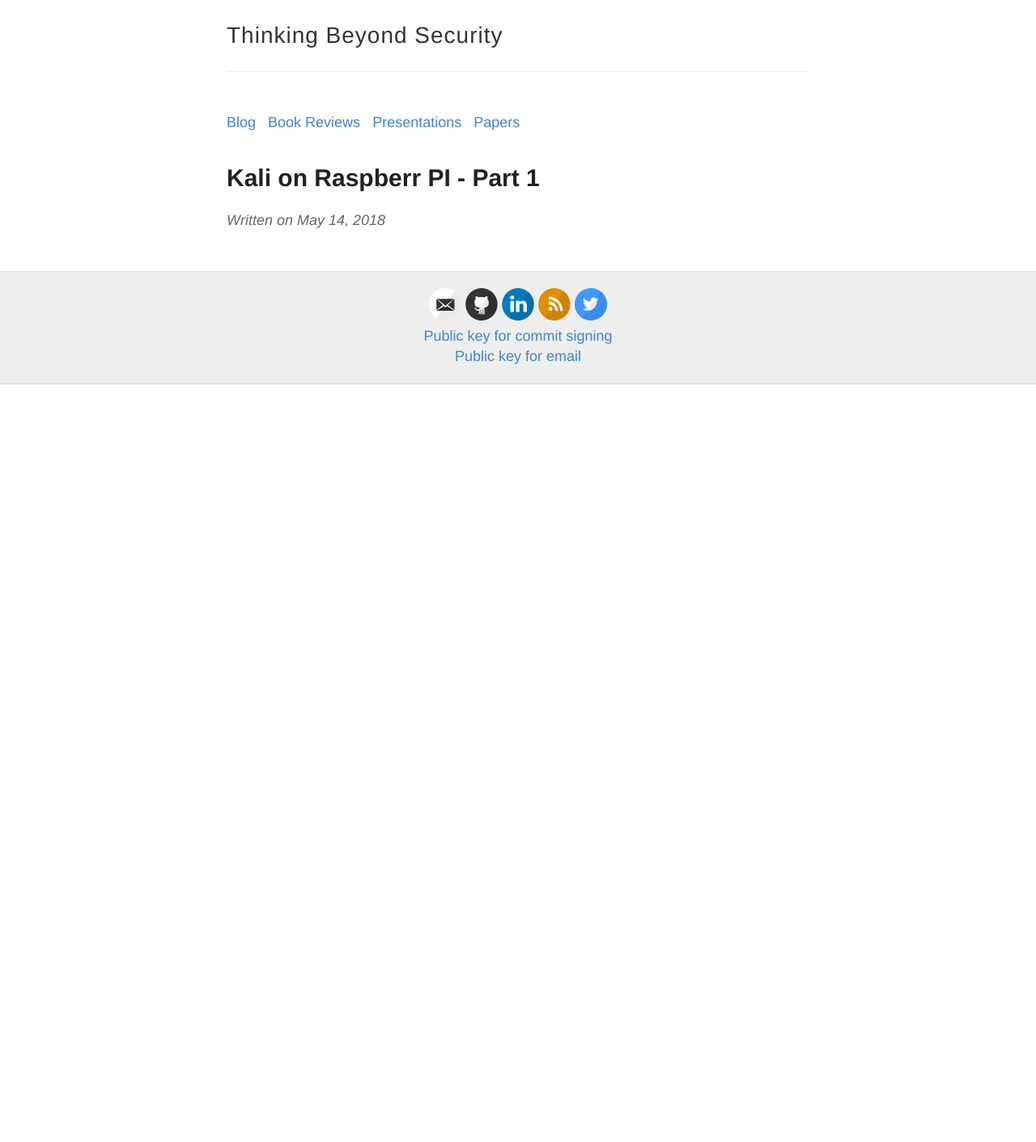
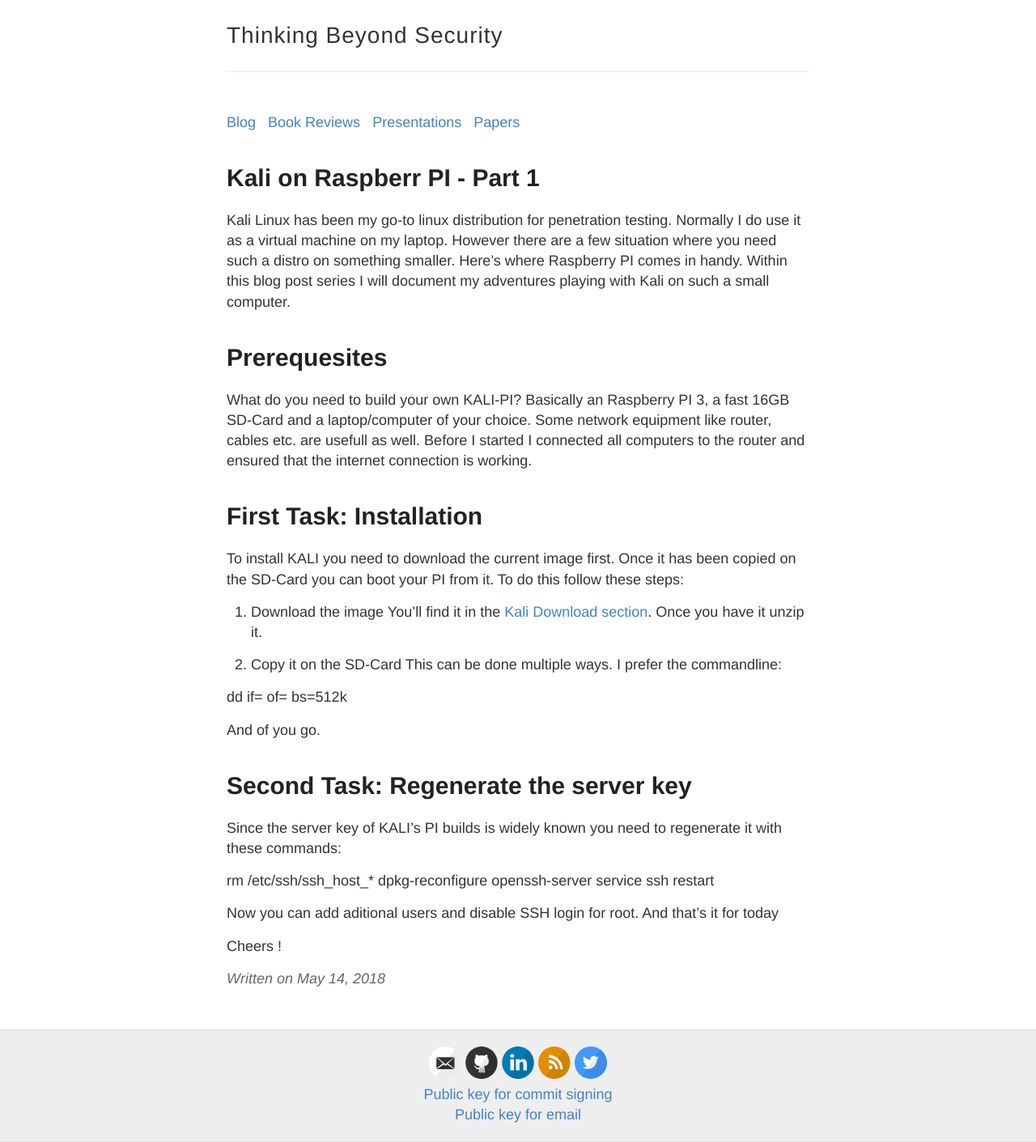
Before and after one commit to mmiedaner/mmiedaner.github.io, a Jekyll site: the page built from _posts/2018-05-14-Kali-on-raspberry-pi-1.md, in a window 1280 px wide. Shown: the whole page at 81% size. Built offline with Jekyll 4.4.1, drawn with Linux system fonts in a browser that asks for light colours; comment, search, counter and statistics services are not loaded; before the commit the page ends 900 px from its top, so only the background shows below that.

Commit message:
Blog post on setting up kali on a raspberry pi

```diff
--- a/_posts/2018-05-14-Kali-on-raspberry-pi-1.md
+++ b/_posts/2018-05-14-Kali-on-raspberry-pi-1.md
@@ -7,3 +7,40 @@
 filename:
 thumbnail:
 ---
+
+Kali Linux has been my go-to linux distribution for penetration testing. Normally I do use it as a virtual machine on my laptop.
+However there are a few situation where you need such a distro on something smaller. Here's where Raspberry PI comes in handy.
+Within this blog post series I will document my adventures playing with Kali on such a small computer.
+
+
+# Prerequesites #
+What do you need to build your own KALI-PI? Basically an Raspberry PI 3, a fast 16GB SD-Card and a laptop/computer of your choice.
+Some network equipment like router, cables etc. are usefull as well. Before I started I connected all computers to the router
+and ensured that the internet connection is working.
+
+
+# First Task: Installation #
+To install KALI you need to download the current image first. Once it has been copied on the SD-Card you can boot your PI from it.
+To do this follow these steps:
+
+1. Download the image
+You'll find it in the [Kali Download section](https://www.offensive-security.com/kali-linux-arm-images/). Once you have it unzip
+it.
+
+2. Copy it on the SD-Card
+This can be done multiple ways. I prefer the commandline:
+
+  dd if=<path to your image file> of=<path to your sd mount point> bs=512k
+
+And of you go.
+
+# Second Task: Regenerate the server key #
+Since the server key of KALI's PI builds is widely known you need to regenerate it with these commands:
+
+  rm /etc/ssh/ssh_host_*
+  dpkg-reconfigure openssh-server
+  service ssh restart
+
+Now you can add aditional users and disable SSH login for root. And that's it for today
+
+Cheers !
```
